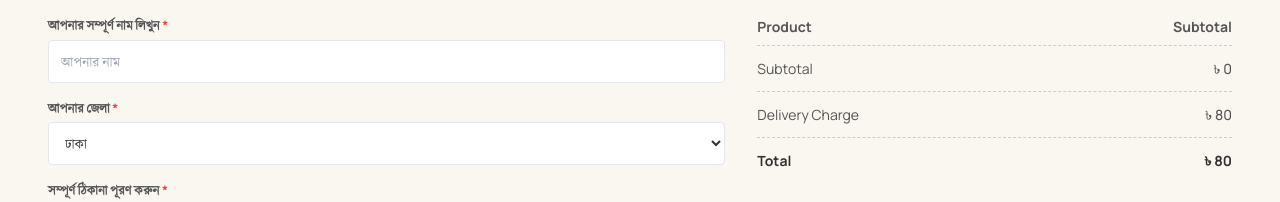
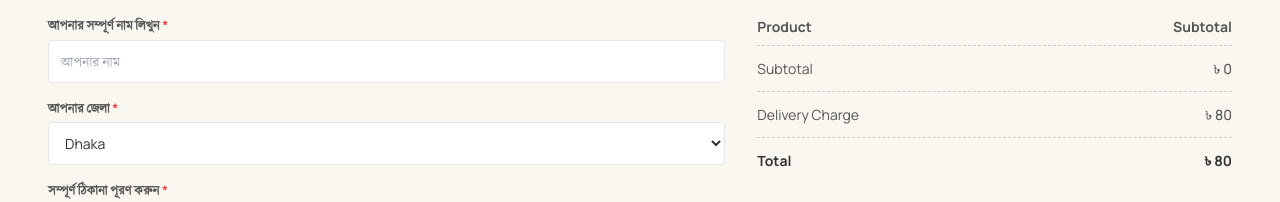
Before and after one commit to Alok4D/arabian-store-bd, a Next.js app in the folder arabian-store-frontend/: page / in a window 1280 px wide. Shown: the part 2342-2544 px from the top of the page. Built offline with nearby package versions, Linux system fonts and the light colour scheme; no server answers.

Commit message:
feat: add checkout page and billing form components

```diff
--- a/arabian-store-frontend/src/app/(landing)/checkout/components/BillingForm.tsx
+++ b/arabian-store-frontend/src/app/(landing)/checkout/components/BillingForm.tsx
@@ -36,70 +36,70 @@
         <div>
           <label className="block text-[13px] font-bold text-[#555] mb-1">আপনার জেলা <span className="text-red-500">*</span></label>
           <select value={district} onChange={e => setDistrict(e.target.value)} className="w-full px-3 py-2.5 border border-[#e5e7eb] rounded-sm focus:outline-none focus:border-[#008013] focus:ring-1 focus:ring-[#008013] text-[14px] bg-white text-[#333]">
-            <option value="ঢাকা">ঢাকা</option>
-            <option value="ফরিদপুর">ফরিদপুর</option>
-            <option value="গাজীপুর">গাজীপুর</option>
-            <option value="গোপালগঞ্জ">গোপালগঞ্জ</option>
-            <option value="জামালপুর">জামালপুর</option>
-            <option value="কিশোরগঞ্জ">কিশোরগঞ্জ</option>
-            <option value="মাদারীপুর">মাদারীপুর</option>
-            <option value="মানিকগঞ্জ">মানিকগঞ্জ</option>
-            <option value="মুন্সিগঞ্জ">মুন্সিগঞ্জ</option>
-            <option value="ময়মনসিংহ">ময়মনসিংহ</option>
-            <option value="নারায়ণগঞ্জ">নারায়ণগঞ্জ</option>
-            <option value="নরসিংদী">নরসিংদী</option>
-            <option value="নেত্রকোনা">নেত্রকোনা</option>
-            <option value="রাজবাড়ী">রাজবাড়ী</option>
-            <option value="শরীয়তপুর">শরীয়তপুর</option>
-            <option value="শেরপুর">শেরপুর</option>
-            <option value="টাঙ্গাইল">টাঙ্গাইল</option>
-            <option value="বগুড়া">বগুড়া</option>
-            <option value="জয়পুরহাট">জয়পুরহাট</option>
-            <option value="নওগাঁ">নওগাঁ</option>
-            <option value="নাটোর">নাটোর</option>
-            <option value="নবাবগঞ্জ">নবাবগঞ্জ</option>
-            <option value="পাবনা">পাবনা</option>
-            <option value="রাজশাহী">রাজশাহী</option>
-            <option value="সিরাজগঞ্জ">সিরাজগঞ্জ</option>
-            <option value="দিনাজপুর">দিনাজপুর</option>
-            <option value="গাইবান্ধা">গাইবান্ধা</option>
-            <option value="কুড়িগ্রাম">কুড়িগ্রাম</option>
-            <option value="লালমনিরহাট">লালমনিরহাট</option>
-            <option value="নীলফামারী">নীলফামারী</option>
-            <option value="পঞ্চগড়">পঞ্চগড়</option>
-            <option value="রংপুর">রংপুর</option>
-            <option value="ঠাকুরগাঁও">ঠাকুরগাঁও</option>
-            <option value="বরগুনা">বরগুনা</option>
-            <option value="বরিশাল">বরিশাল</option>
-            <option value="ভোলা">ভোলা</option>
-            <option value="ঝালকাঠি">ঝালকাঠি</option>
-            <option value="পটুয়াখালী">পটুয়াখালী</option>
-            <option value="পিরোজপুর">পিরোজপুর</option>
-            <option value="বান্দরবান">বান্দরবান</option>
-            <option value="ব্রাহ্মণবাড়িয়া">ব্রাহ্মণবাড়িয়া</option>
-            <option value="চাঁদপুর">চাঁদপুর</option>
-            <option value="চট্টগ্রাম">চট্টগ্রাম</option>
-            <option value="কুমিল্লা">কুমিল্লা</option>
-            <option value="কক্সবাজার">কক্সবাজার</option>
-            <option value="ফেনী">ফেনী</option>
-            <option value="খাগড়াছড়ি">খাগড়াছড়ি</option>
-            <option value="লক্ষ্মীপুর">লক্ষ্মীপুর</option>
-            <option value="নোয়াখালী">নোয়াখালী</option>
-            <option value="রাঙ্গামাটি">রাঙ্গামাটি</option>
-            <option value="হবিগঞ্জ">হবিগঞ্জ</option>
-            <option value="মৌলভীবাজার">মৌলভীবাজার</option>
-            <option value="সুনামগঞ্জ">সুনামগঞ্জ</option>
-            <option value="সিলেট">সিলেট</option>
-            <option value="বাগেরহাট">বাগেরহাট</option>
-            <option value="চুয়াডাঙ্গা">চুয়াডাঙ্গা</option>
-            <option value="যশোর">যশোর</option>
-            <option value="ঝিনাইদহ">ঝিনাইদহ</option>
-            <option value="খুলনা">খুলনা</option>
-            <option value="কুষ্টিয়া">কুষ্টিয়া</option>
-            <option value="মাগুরা">মাগুরা</option>
-            <option value="মেহেরপুর">মেহেরপুর</option>
-            <option value="নড়াইল">নড়াইল</option>
-            <option value="সাতক্ষীরা">সাতক্ষীরা</option>
+            <option value="Dhaka">Dhaka</option>
+            <option value="Faridpur">Faridpur</option>
+            <option value="Gazipur">Gazipur</option>
+            <option value="Gopalganj">Gopalganj</option>
+            <option value="Jamalpur">Jamalpur</option>
+            <option value="Kishoreganj">Kishoreganj</option>
+            <option value="Madaripur">Madaripur</option>
+            <option value="Manikganj">Manikganj</option>
+            <option value="Munshiganj">Munshiganj</option>
+            <option value="Mymensingh">Mymensingh</option>
+            <option value="Narayanganj">Narayanganj</option>
+            <option value="Narsingdi">Narsingdi</option>
+            <option value="Netrokona">Netrokona</option>
+            <option value="Rajbari">Rajbari</option>
+            <option value="Shariatpur">Shariatpur</option>
+            <option value="Sherpur">Sherpur</option>
+            <option value="Tangail">Tangail</option>
+            <option value="Bogra">Bogra</option>
+            <option value="Joypurhat">Joypurhat</option>
+            <option value="Naogaon">Naogaon</option>
+            <option value="Natore">Natore</option>
+            <option value="Chapainawabganj">Chapainawabganj</option>
+            <option value="Pabna">Pabna</option>
+            <option value="Rajshahi">Rajshahi</option>
+            <option value="Sirajganj">Sirajganj</option>
+            <option value="Dinajpur">Dinajpur</option>
+            <option value="Gaibandha">Gaibandha</option>
+            <option value="Kurigram">Kurigram</option>
+            <option value="Lalmonirhat">Lalmonirhat</option>
+            <option value="Nilphamari">Nilphamari</option>
+            <option value="Panchagarh">Panchagarh</option>
+            <option value="Rangpur">Rangpur</option>
+            <option value="Thakurgaon">Thakurgaon</option>
+            <option value="Barguna">Barguna</option>
+            <option value="Barishal">Barishal</option>
+            <option value="Bhola">Bhola</option>
+            <option value="Jhalokati">Jhalokati</option>
+            <option value="Patuakhali">Patuakhali</option>
+            <option value="Pirojpur">Pirojpur</option>
+            <option value="Bandarban">Bandarban</option>
+            <option value="Brahmanbaria">Brahmanbaria</option>
+            <option value="Chandpur">Chandpur</option>
+            <option value="Chattogram">Chattogram</option>
+            <option value="Cumilla">Cumilla</option>
+            <option value="Cox's Bazar">Cox's Bazar</option>
+            <option value="Feni">Feni</option>
+            <option value="Khagrachari">Khagrachari</option>
+            <option value="Lakshmipur">Lakshmipur</option>
+            <option value="Noakhali">Noakhali</option>
+            <option value="Rangamati">Rangamati</option>
+            <option value="Habiganj">Habiganj</option>
+            <option value="Moulvibazar">Moulvibazar</option>
+            <option value="Sunamganj">Sunamganj</option>
+            <option value="Sylhet">Sylhet</option>
+            <option value="Bagerhat">Bagerhat</option>
+            <option value="Chuadanga">Chuadanga</option>
+            <option value="Jashore">Jashore</option>
+            <option value="Jhenaidah">Jhenaidah</option>
+            <option value="Khulna">Khulna</option>
+            <option value="Kushtia">Kushtia</option>
+            <option value="Magura">Magura</option>
+            <option value="Meherpur">Meherpur</option>
+            <option value="Narail">Narail</option>
+            <option value="Satkhira">Satkhira</option>
           </select>
         </div>
         <div>
--- a/arabian-store-frontend/src/app/(landing)/checkout/page.tsx
+++ b/arabian-store-frontend/src/app/(landing)/checkout/page.tsx
@@ -19,7 +19,7 @@
   // Form State
   const [fullName, setFullName] = useState('');
   const [mobileNumber, setMobileNumber] = useState('');
-  const [district, setDistrict] = useState('ঢাকা');
+  const [district, setDistrict] = useState('Dhaka');
   const [shippingSettings, setShippingSettings] = useState({ insideDhaka: 80, outsideDhaka: 130 });
   const [fullAddress, setFullAddress] = useState('');
   const [paymentMethod, setPaymentMethod] = useState('COD');
```
